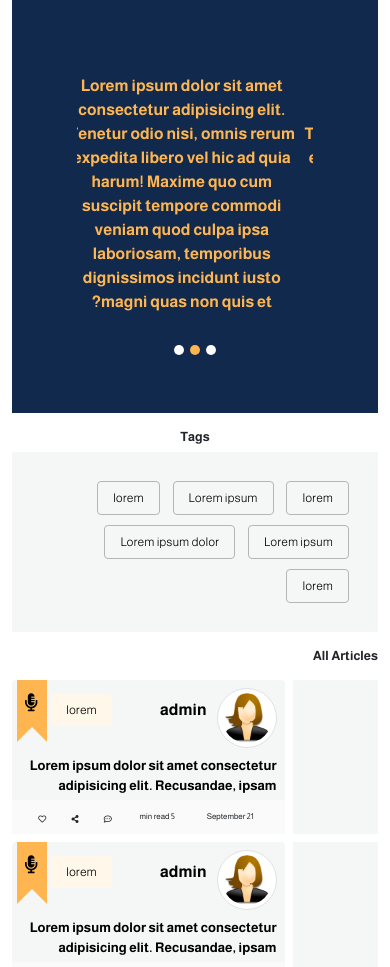
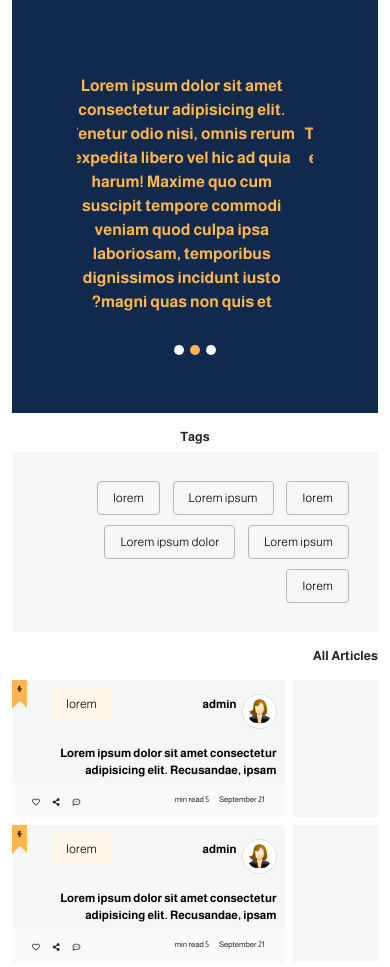
Before and after one commit to shimaa3434/FaresKhalil, a plain HTML site: page index.html in a window 390 px wide. Shown: the part 97-1064 px from the top of the page. Drawn offline with nearby package versions, Linux system fonts and the light colour scheme.

Commit message:
Update style.css

```diff
--- a/css/style.css
+++ b/css/style.css
@@ -155,7 +155,7 @@ a, a:hover{
 
 .info-content .info p{
     font-size: 0.8rem;
-    margin: 0 1rem;
+    margin: 0 1rem ;
 }
 .info-content .icons i{
     font-size: 1rem;
@@ -235,14 +235,30 @@ a, a:hover{
         bottom: -20% !important;
     }
     .icons i, .info p{
-        font-size: 0.5rem !important;
+        font-size: 2vw !important;
+        margin: 0  5px !important;
     }
     .hero .carousel-item p{
         font-size: medium;
     }
-    .info-content{
-        display: flex;
-        flex-direction: row;
-        justify-content: space-between;
+    .user{
+        width: 35px;
+        height: 35px;
+        margin-left: 5px;
+    }
+    .admin{
+        font-size: 3vw !important;
+    }
+    .p_text{
+        font-size: 3vw !important;
+    }
+    .post .mrak{
+        left: 0;
+        padding: 5px 5px 15px 5px;
+        width: 15px;
+        font-size: 6px;
+    }
+    .post .mrak::before{
+        border-width: 8px;
     }
 }
```
